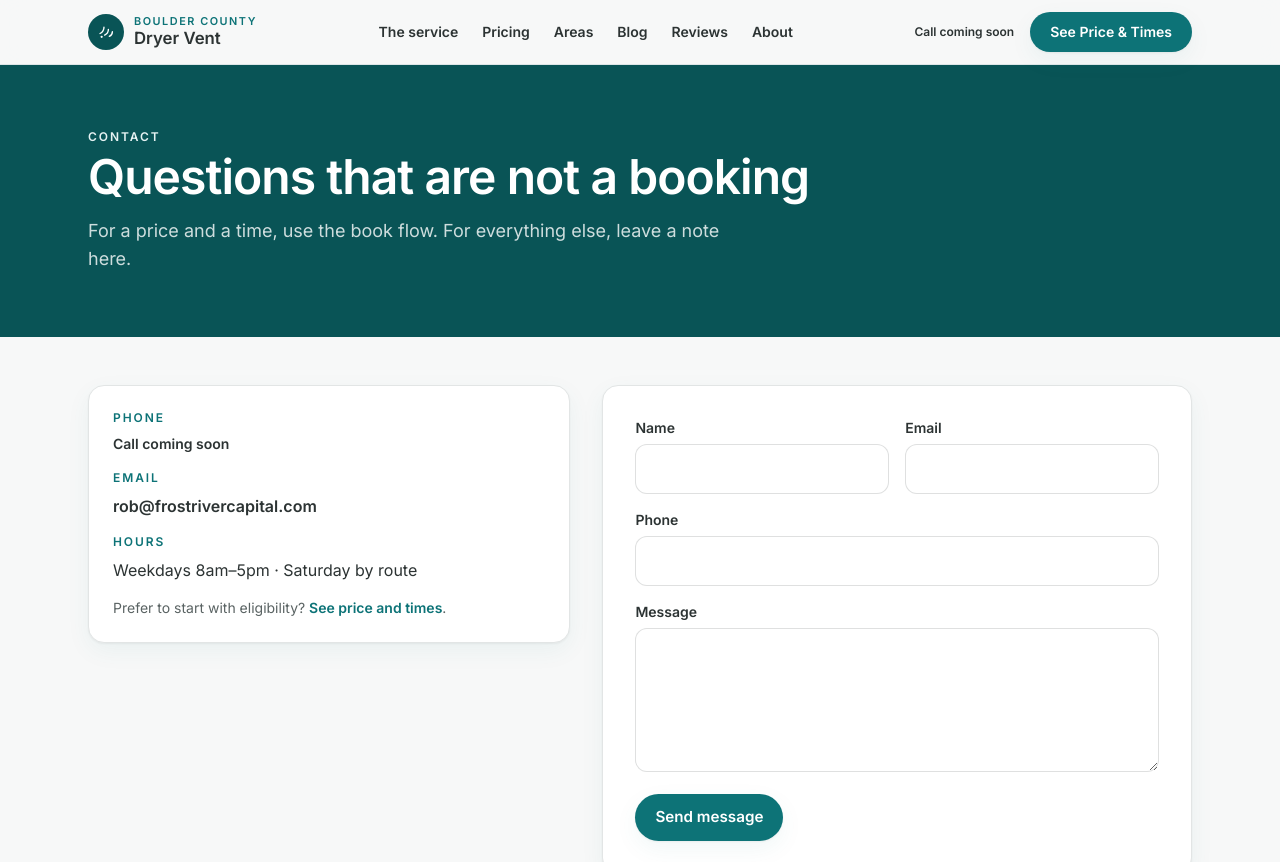
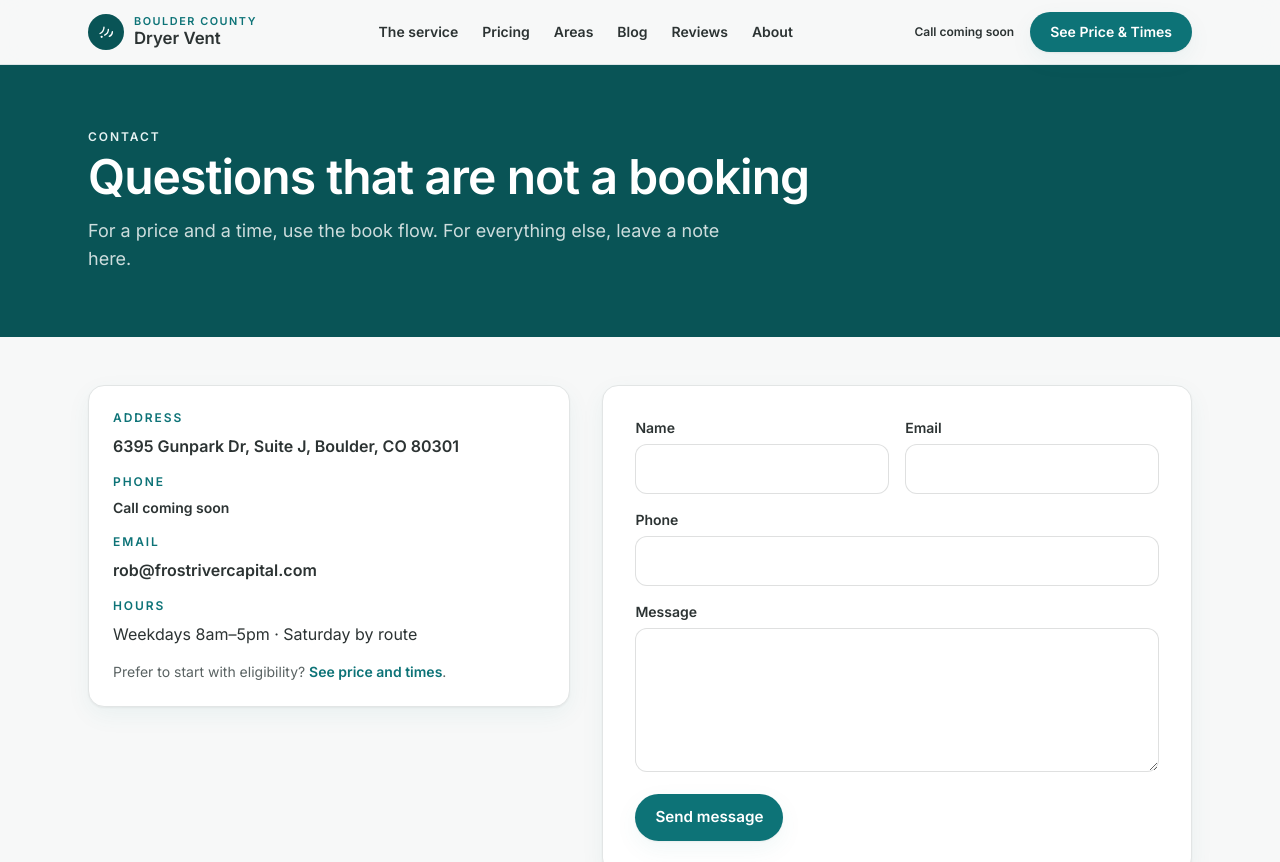
Before and after one commit to RobleusCaesar/boulder-county-dryer-vent, a Next.js app: page /contact in a window 1280 px wide. Shown: the top 862 px of the page. Built offline with nearby package versions, Linux system fonts and the light colour scheme.

Commit message:
feat: show Gunpark address on contact page

```diff
--- a/app/contact/page.tsx
+++ b/app/contact/page.tsx
@@ -21,6 +21,10 @@ export default function ContactPage() {
       <section className="site-wrap grid gap-8 py-12 lg:grid-cols-[0.9fr_1.1fr]">
         <aside className="card h-fit space-y-4 p-6">
           <div>
+            <p className="kicker">Address</p>
+            <p className="mt-2 font-semibold">{brand.addressLine}</p>
+          </div>
+          <div>
             <p className="kicker">Phone</p>
             <div className="mt-2">
               <PhonePlaceholder />
@@ -28,9 +32,7 @@ export default function ContactPage() {
           </div>
           <div>
             <p className="kicker">Email</p>
-            <p className="mt-2 font-semibold">
-              {brand.noticesEmail}
-            </p>
+            <p className="mt-2 font-semibold">{brand.noticesEmail}</p>
           </div>
           <div>
             <p className="kicker">Hours</p>
```
